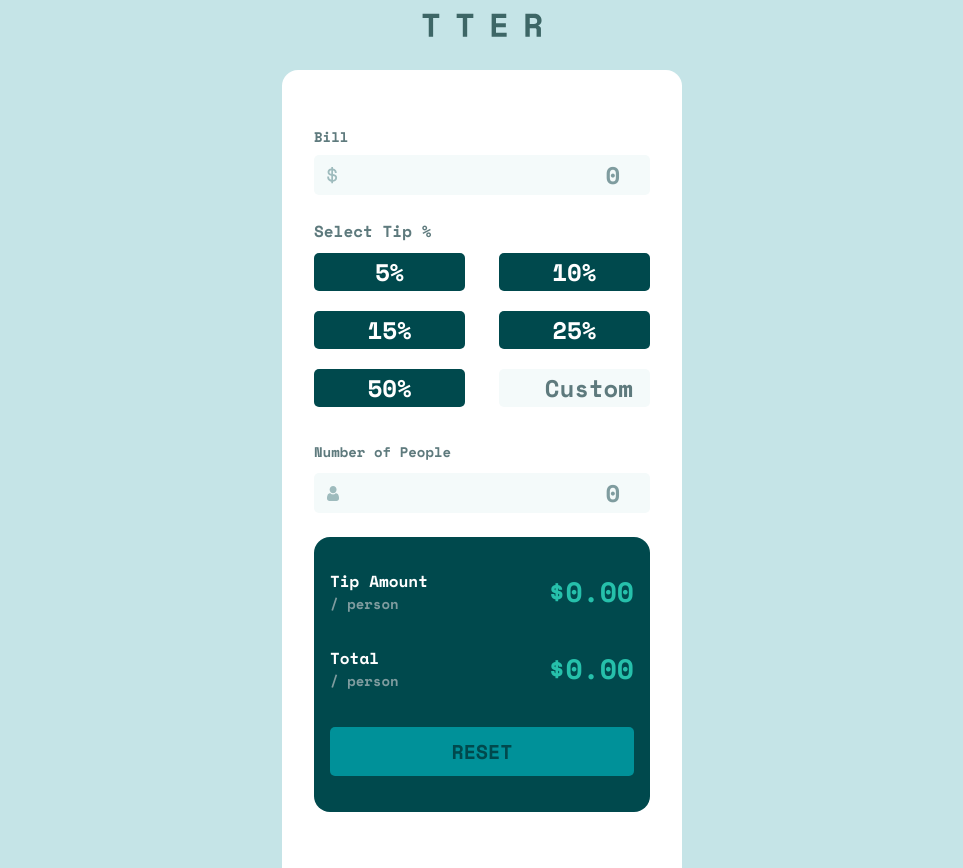
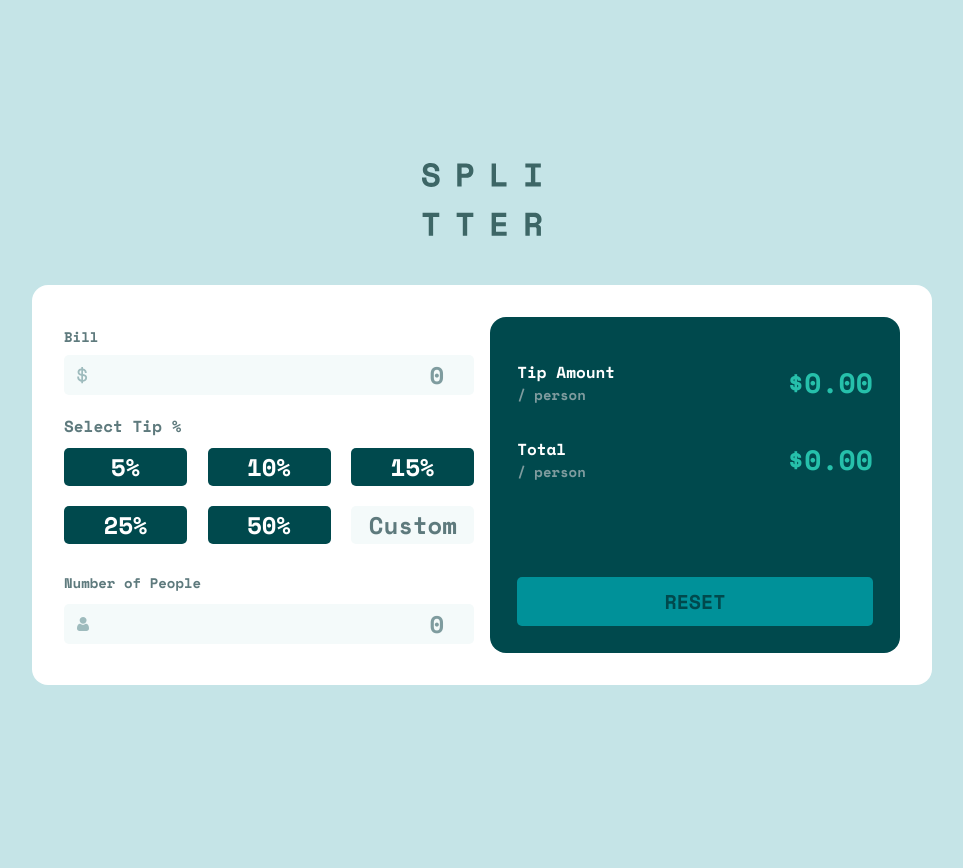
Before and after one commit to seakr1948/tip-calculator-app, a React (Create React App) app: page / in a window 1280 px wide. Shown: the whole page, without its empty margins (158-1121 px from the left). After the commit the page ends 800 px from the top, so only its background shows below. Built offline with nearby package versions, Linux system fonts and the light colour scheme.

Commit message:
App is completed

```diff
--- a/src/App.css
+++ b/src/App.css
@@ -11,7 +11,7 @@ input, label{
 }
 
 .tip-container{
-
+  display: flex;
   height: 100%;
   flex-flow: column nowrap;
   justify-content: center;
@@ -19,6 +19,8 @@ input, label{
   width: 100%;
   max-width: 400px;
 }
+
+
 
 .tip-container img{
   margin: 2em 0;
@@ -36,6 +38,8 @@ input, label{
 
 /* Tip Body */
 .tip-body{
+  display: flex;
+  flex-flow: column nowrap;
   height: 100%;
   background-color: var(--White);
   border-radius: 1em 1em 0em 0em;
@@ -43,8 +47,11 @@ input, label{
 }
 
 .tip-body > *{
+  margin: 1.5em 0;
+}
 
-  margin: 1.5em 0;
+.tip-section {
+  flex-direction: column;
 }
 
 /* Bill entry */
@@ -52,3 +59,36 @@ input, label{
 
   width: 100%;
 }
+
+@media (min-width: 1080px) {
+
+  .tip-section{
+    flex-flow: column nowrap;
+    justify-content: space-around;
+    height: 100%;
+  }
+
+  .tip-container{
+
+    max-width:900px;
+    height: auto;
+  }
+
+  .tip-container > img{
+    width: 120px;
+    margin: 3em;
+  }
+
+  .tip-body{
+    border-radius: 1em;
+    display: grid;
+    grid-template-columns: repeat(2, 1fr);
+    column-gap: 1em;
+    height: 400px;
+    width: 100%;
+  }
+
+  .tip-body > *{
+    margin: 0;
+  }
+}
--- a/src/App.js
+++ b/src/App.js
@@ -25,6 +25,7 @@ function App() {
     bill = parseFloat(bill)
     number = parseFloat(number)
 
+    if (number > 0){
     let tip = bill * tip_percent;
     let total = bill + tip;
 
@@ -32,6 +33,7 @@ function App() {
 
     setTipAmount((tip / number))
     setTotal((total / number))
+    }
   }
 
   return (
@@ -41,12 +43,11 @@ function App() {
         <img src={Logo} alt="Logo" />
 
         <div className="tip-body">
-          <InputBill Label="Bill" icon={Dollar} Bill={bill} setBill={setBill}/>
-
-          <TipSelect Bill={bill} calculate={calculate}  Number={number} selected={selected} setSelected={setSelected}/>
-
-          <InputPeople Label="Number of People" icon={Person} setNumber={setNumber} Number={number}/>
-
+          <div className="tip-section flex">
+            <InputBill Label="Bill" icon={Dollar} Bill={bill} setBill={setBill}/>
+            <TipSelect Bill={bill} calculate={calculate}  Number={number} selected={selected} setSelected={setSelected}/>
+            <InputPeople Label="Number of People" icon={Person} setNumber={setNumber} Number={number}/>
+          </div>
           <TipAmount Amount={tipAmount} Total={total} Bill={bill} Number={number} setBill={setBill} setNumber={setNumber} setTipAmount={setTipAmount} setTotal={setTotal} setSelected={setSelected}/>
         </div>
 
--- a/src/components/TipSelect.js
+++ b/src/components/TipSelect.js
@@ -26,13 +26,16 @@ const TipSelect = ({Bill, calculate, Number, selected, setSelected}) => {
                 <button className="btn">
                     <input type="number" name="" id="custom-tip" placeholder="Custom" min="0"
                     value={custom}
+                    onBlur={() => setCustom("")}
                     onChange={(event) => setCustom(event.target.value)}
                     onClick={() => {setSelected(null)}}
                     onKeyDown={(event) => {
                         if (event.key === "Enter") {
+                            if (custom != ""){
                             const custom_tip = parseFloat(custom)/100
                             console.log(custom_tip)
                             calculate(Bill, custom_tip, Number)
+                            }
                         }
                     }}
                     />
--- a/src/css/input-component.css
+++ b/src/css/input-component.css
@@ -3,6 +3,7 @@
     height: 40px;
     background-color: var(--Light-cyan-2);
     padding: 0.5em 0.8em;
+
     align-items: center;
     border-radius: 5px;
     margin-top: 0.5em;
@@ -17,6 +18,7 @@
 }
 
 .input-box img{
+
     width: 12px;
 }
 
--- a/src/css/tip-amount.css
+++ b/src/css/tip-amount.css
@@ -1,5 +1,6 @@
 .tip-amount-container{
-    flex-flow: column wrap;
+    flex-flow: column nowrap;
+    justify-content: flex-start;
     background-color: var(--Very-dark-cyan);
     padding: 1em;
     border-radius: 1em;
@@ -50,3 +51,14 @@
 #reset{
     background-color: hsl(183, 100%, 30%);
 }
+
+@media (min-width: 1080px) {
+    .tip-amount-container{
+        padding: 1.7em;
+    }
+
+    .tip-amount-container button{
+        margin-top: auto;
+        margin-bottom: 0;
+    }
+  }
--- a/src/css/tip-select.css
+++ b/src/css/tip-select.css
@@ -15,6 +15,12 @@
 
     transition: background-color 0.2s ease,
                 color 0.2s ease;
+}
+
+@media (min-width: 1080px) {
+    .tip-select button{
+        width: 30%;
+    }
 }
 
 .tip-select button:hover:not(:last-child){
```
